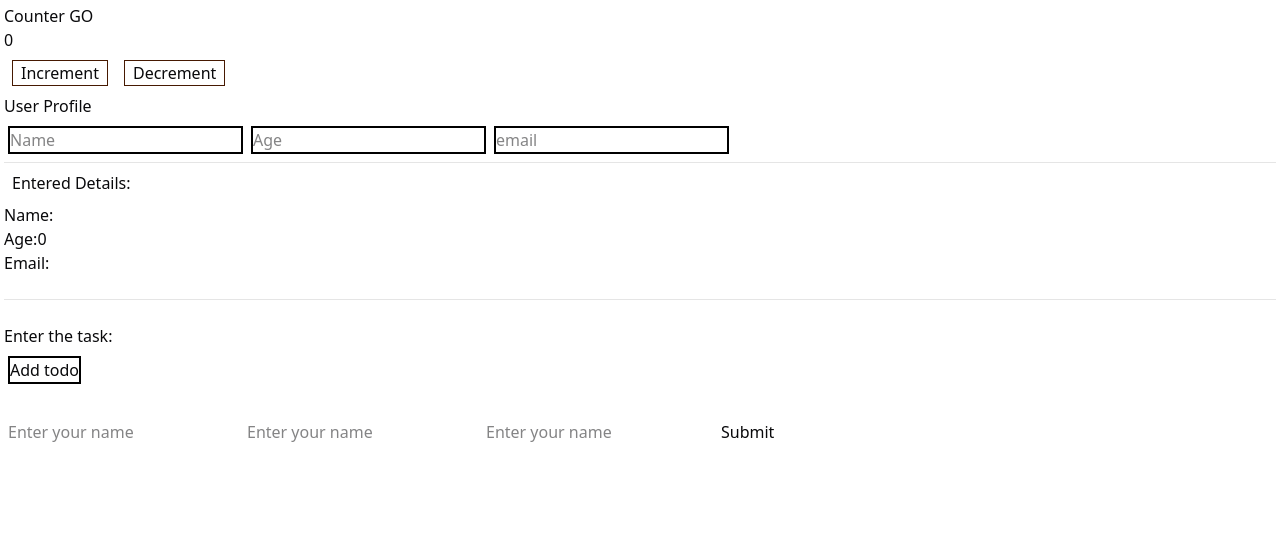
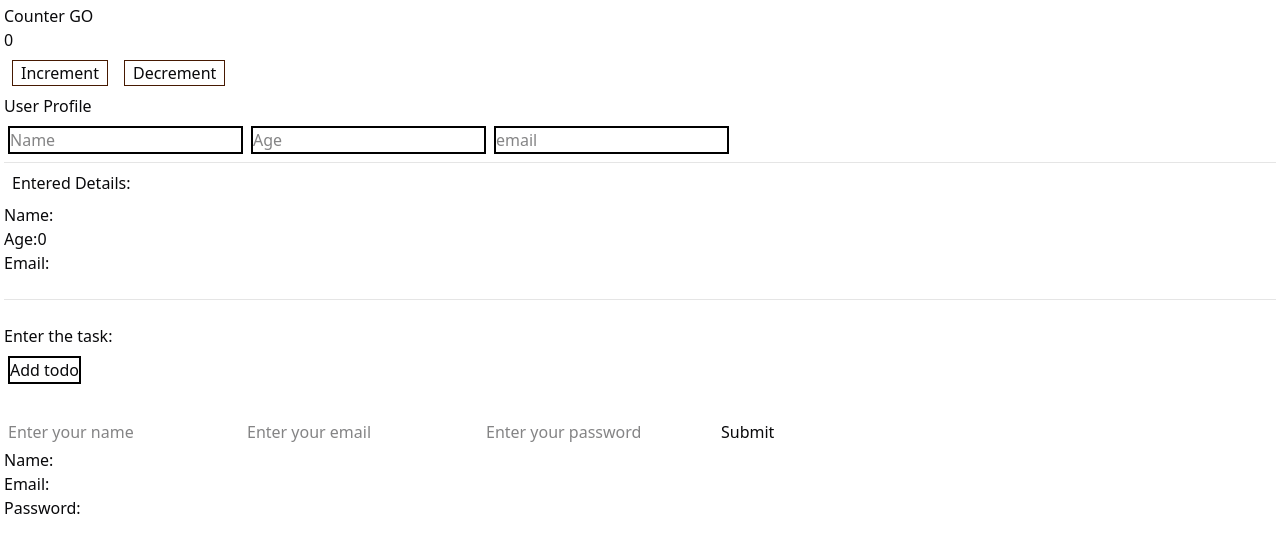
Before and after one commit to protoxianyx/moneymanager, a Next.js app: page / in a window 1280 px wide. Shown: the top 552 px of the page. Built offline with nearby package versions, Linux system fonts and the light colour scheme.

Commit message:
Forms part 2

```diff
--- a/app/components/Form.tsx
+++ b/app/components/Form.tsx
@@ -1,6 +1,6 @@
 "use client";
 
-import React, { useRef, useState } from "react";
+import React, { FormEvent, useRef, useState } from "react";
 
 interface FormData {
   name: string;
@@ -19,12 +19,50 @@ const Form = () => {
   const email = useRef<HTMLInputElement>(null);
   const password = useRef<HTMLInputElement>(null);
 
+  const handleSubmit = (event: FormEvent<HTMLFormElement>) => {
+    event.preventDefault();
+
+    const nameValue = name.current!.value;
+    const emailValue = email.current!.value;
+    const passwordValue = password.current!.value;
+
+    setSubmittedData({
+      name: nameValue,
+      email: emailValue,
+      password: passwordValue,
+    });
+  };
+
   return (
-    <form>
-      <input type="text" placeholder="Enter your name" ref={name} className="m-1"/>
-      <input type="text" placeholder="Enter your name" ref={email} className="m-1"/>
-          <input type="text" placeholder="Enter your name" ref={password} className="m-1" />
-          <button type="submit"> Submit</button>
+    <form onSubmit={handleSubmit}>
+      <input
+        type="text"
+        placeholder="Enter your name"
+        ref={name}
+        className="m-1"
+      />
+      <input
+        type="text"
+        placeholder="Enter your email"
+        ref={email}
+        className="m-1"
+      />
+      <input
+        type="text"
+        placeholder="Enter your password"
+        ref={password}
+        className="m-1"
+      />
+
+      <button type="submit" className="newborderw">
+        Submit
+      </button>
+
+      <section>
+        <h1>Name:{submittedData.name}</h1>
+        <h1>Email:{submittedData.email}</h1>
+        <h1>Password:{submittedData.password}</h1>
+      </section>
     </form>
   );
 };
```
